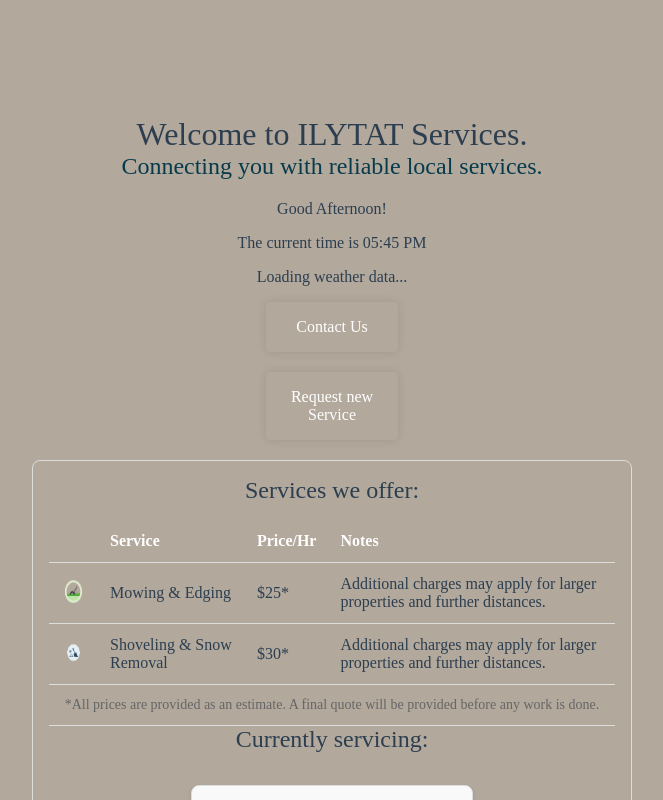
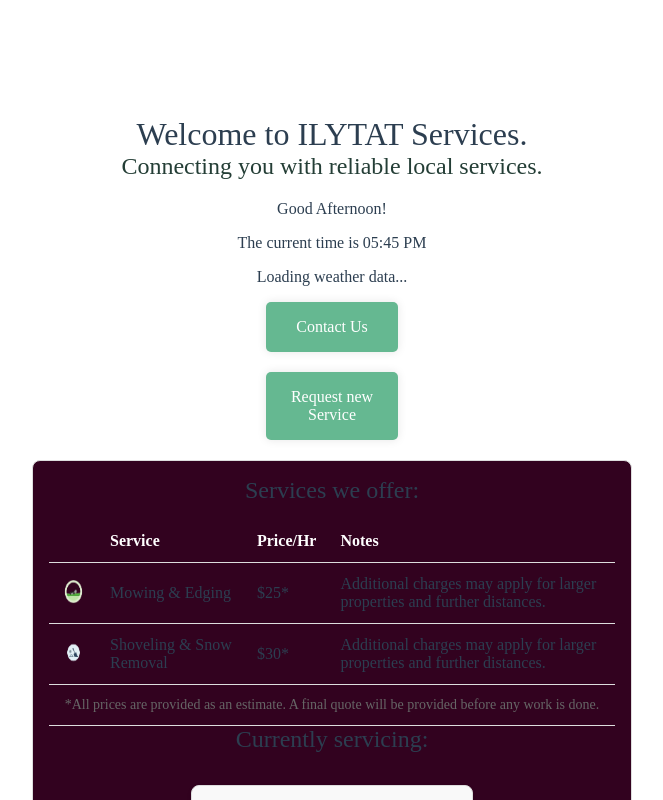
Before and after one commit to Jjzme2/Local_Helper_App, a Vue app in the folder client/: page / in a window 1280 px wide. Shown: the top 800 px of the page, without its empty margins (308-971 px from the left). Built offline with nearby package versions, Linux system fonts and the light colour scheme; no server answers.

Commit message:
Minor CSS Changes

```diff
--- a/client/public/style/variables.css
+++ b/client/public/style/variables.css
@@ -1,27 +1,32 @@
-/* Coolors.com might be a good place to get color schemes. */
+/* Coolors.com might be a good place to get color schemes */
 /*
-PRIMARY: #B2A89C - Khaki
-SECONDARY: #CAC4B6 - Bone
-TERTIARY: #EF476F - Bright Pink (Crayola)
-QUATERNARY: #118AB2 - Blue (NCS)
-QUINARY: #073B4C - Midnight Green
+PRIMARY: #FFFFFF - White
+SECONDARY: #243e36 - Dark Slate Gray
+TERTIARY: #32021f - Dark Purple
+QUATERNARY: #32021F - Eggplant
+QUINARY: #65b891 - Mint
 */
 
 /* Font imports */
+/* (Add your font import statements here if needed) */
 
+:root {
+    /* Button colors */
+    --button-hover-color: #e0e0e0;
+    --button-text-color: #ffffff;
 
-:root{
-	--button-hover-color: #e0e0e0;
-	--button-text-color: #ffffff;
-	--primary-background-color: #B2A89C ;
-	--primary-button-color: #B2A89C;
-	--primary-font-family: "Montserrat", serif;
-	--primary-panel-color: #B2A89C;
-	--primary-text-color: #073B4C;
-	--primary-border-color: #118AB2;
-	--secondary-background-color: #CAC4B6;
-	--secondary-button-color: #CAC4B6;
-	--secondary-font-family: "Oswald", sans-serif;
-	--secondary-panel-color: #CAC4B6;
-	--secondary-text-color: #EF476F;
+    /* Primary color scheme */
+    --primary-background-color: #FFFFFF;
+    --primary-button-color: #65b891;
+    --primary-font-family: "Montserrat", serif;
+    --primary-panel-color: #32021F;
+    --primary-text-color: #243e36;
+    --primary-border-color: #65b891;
+
+    /* Secondary color scheme */
+    --secondary-background-color: #243e36;
+    --secondary-button-color: #32021F;
+    --secondary-font-family: "Oswald", sans-serif;
+    --secondary-panel-color: #32021F;
+    --secondary-text-color: #FFFFFF;
 }
```
Also changed, not shown: client/src/views/HomeView.vue (+8 -5 lines).
